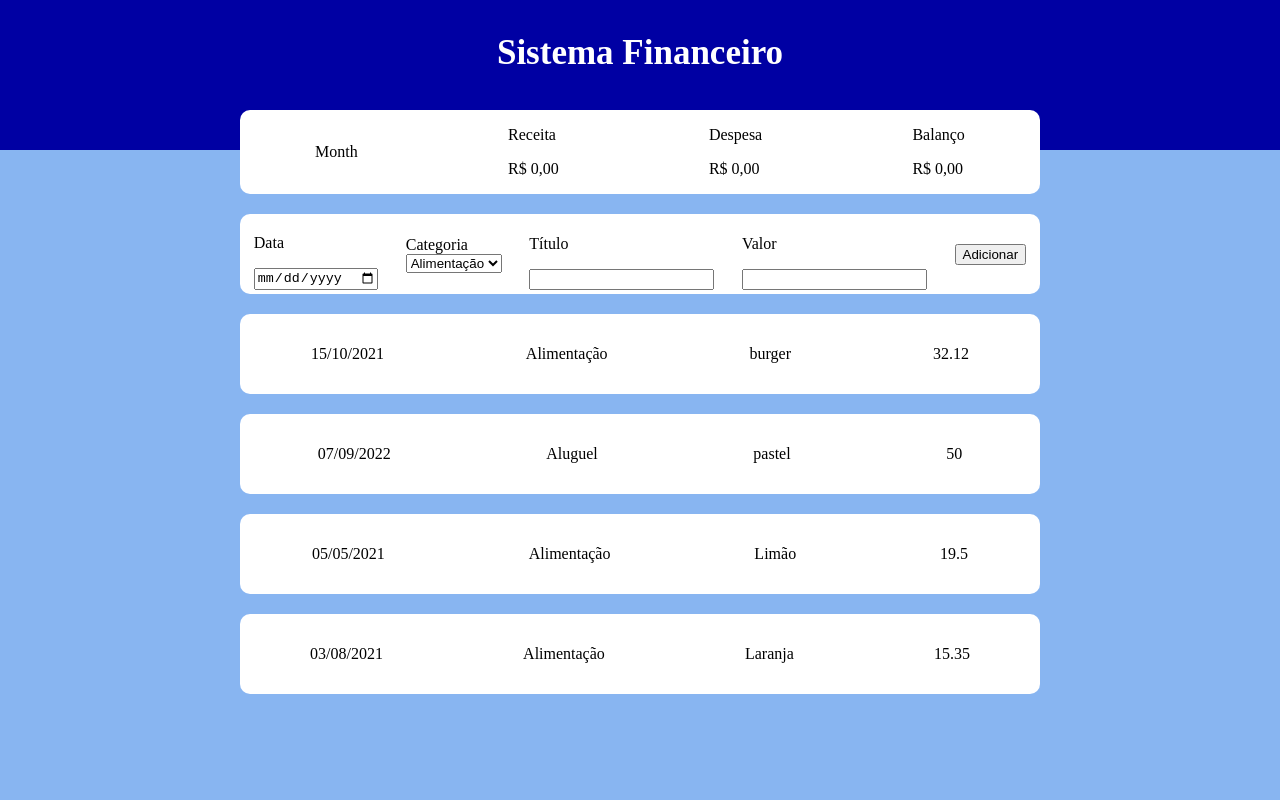
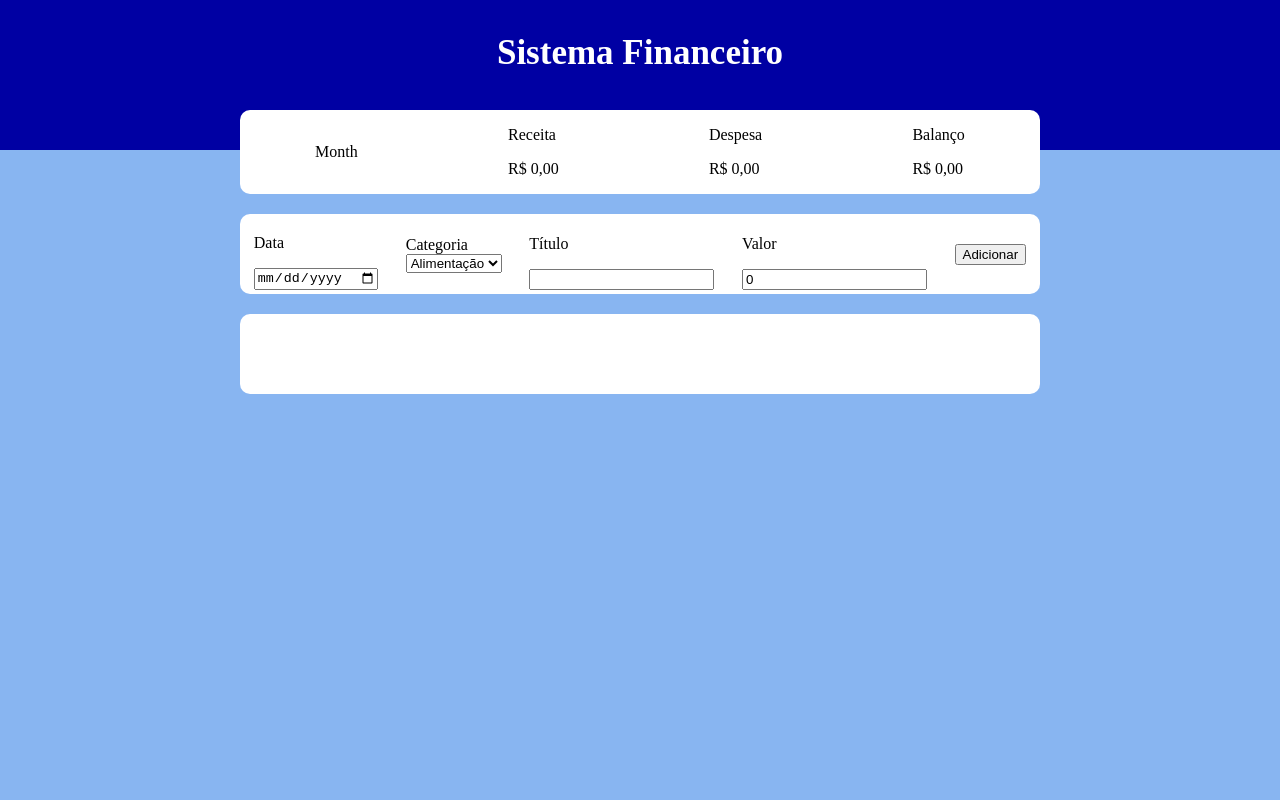
Before and after one commit to RamonMaximiliano/simple-expense-tracker, a React (Create React App) app: page / in a window 1280 px wide. Shown: the top 800 px of the page. Built offline with nearby package versions, Linux system fonts and the light colour scheme.

Commit message:
array of expenses

```diff
--- a/src/App.tsx
+++ b/src/App.tsx
@@ -1,23 +1,31 @@
 import React from 'react';
-import {useState} from 'react'
+import {useState, useEffect} from 'react'
 import './App.css';
 import Total from './components/Total/index'
 import New from './components/New/index'
 import Expense from './components/Expense/index'
 
 type Item = {
-  date: string,
-  category: string,
-  title: string,
-  value: number
+  date: string | undefined,
+  category: string | undefined,
+  title: string | undefined,
+  value: number| undefined,
+  key?: number| undefined
 }
 
 function App() {
   const [expense, setExpense] = useState<Item>()
+  const [expenseList, setExpenseList] = useState<Item[]>([])
 
 
   //Posteriormente fazer essa const virar um State
-  const expenseItems: Item[] = [
+  const expenseItems: Item[] = expenseList
+
+/*   usar um método javascript para filtrar os undefined do array de expenses em expenseItems
+ */
+
+
+  /* [
     {
       date: '15/10/2021',
       category: 'Alimentação',
@@ -42,9 +50,28 @@ function App() {
       title: 'Laranja',
       value: 15.35
     }
-  ]
+  ] */
 
- console.log(expense)
+
+  console.log(expense)
+
+  useEffect(()=>{
+   let newExpense = {
+    date: expense?.date,
+    category: expense?.category,
+    title: expense?.title,
+    value: expense?.value
+   }
+
+   let testList:Item[] = [...expenseList, newExpense]
+   console.log(expenseList)
+   console.log(testList)
+   setExpenseList(testList)
+
+  },[expense]);
+
+
+
 
   return (
     <div>
@@ -68,23 +95,16 @@ export default App;
 
 /*
 
-Components:
-
-Display total
-Input expense
-Expense list
-Header
-Footer
-
 --------------
 
-Total = Income - Outcome
 Add income or outcome
 Delete income or outcome
-Date of the expense / value / category / Name
+verificar sobre colocar IDs nas expenses para poder excluir-las
+
+Criar lista com novas despesas
+Adicionar informações de total etc, Total = Income - Outcome
 
 
-verificar sobre colocar IDs nas expenses para poder excluir-las
 
 
 */
--- a/src/components/Expense/index.tsx
+++ b/src/components/Expense/index.tsx
@@ -1,10 +1,11 @@
 import './styles.css'
 
 type Props = {
-    date: string,
-    category: string,
-    title: string,
-    value: number
+    date: string | undefined,
+    category: string | undefined,
+    title: string | undefined,
+    value: number| undefined,
+    key?: number| undefined
 }
 
 function Expense({date,category,title,value}:Props){
--- a/src/components/New/index.tsx
+++ b/src/components/New/index.tsx
@@ -7,10 +7,10 @@ type Item = {
     date: string,
     category: string,
     title: string,
-    value: number
+    value: number,
 }
 
-//O props abaixo fiquei confuso, rever video Boni entender o porque, acho que é porque obrigatóriamente precisa de um tipo pra função
+//O props abaixo fiquei confuso, rever video Boni entender o porque, acho que é porque obrigatóriamente precisa de um tipo pra função pois o props que foi passado é um setState, ou seja uma função
  type Props = {
     onsubmitExpense: (item: Item)=> void;
   };
@@ -18,32 +18,44 @@ type Item = {
 function New({onsubmitExpense}:Props) {
     //Criado um state para cada field do expense input
     const [data, setData] = useState<Str>('')
-    const [categoria, setCategoria] = useState<Str>('')
+    const [categoria, setCategoria] = useState<Str>('Alimentação')
     const [titulo, setTitulo] = useState<Str>('')
     const [valor, setValor] = useState<Num>(0)
 
+    //Validando se estão vazios
    function newExpense(){
-        onsubmitExpense({
+        if(data == ''){
+            window.alert('Adicione uma data!')
+        } else if(titulo == ''){
+            window.alert('Adicione um título!')
+        } else if(valor == 0){
+            window.alert('Adicione um valor!')
+        } else {
+              onsubmitExpense({
             date: data,
             category: categoria,
             title: titulo,
             value: valor
         })
+
+        //limpando os campos após enviar o novo item
         setData('')
         setCategoria('')
         setTitulo('')
         setValor(0)
     }
+    }
+
 
     return (
         <form className="mainNew">
             <div>
                 <p>Data</p>
-                <input id="dateInput"  type="date" onChange={e => setData(String(e.target.value))}></input>
+                <input id="dateInput"  type="date" onChange={e => setData(String(e.target.value))} value={data}></input>
             </div>
             <div>
                 <label>Categoria</label><br></br>
-                <select onChange={e => setCategoria(String(e.target.value))}>
+                <select onChange={e => setCategoria(String(e.target.value))} value={categoria}>
                     <option>Alimentação</option>
                     <option>Aluguel</option>
                     <option>Salário</option>
@@ -51,11 +63,11 @@ function New({onsubmitExpense}:Props) {
             </div>
             <div>
                 <p>Título</p>
-                <input type="text" onChange={e => setTitulo(e.target.value)}></input>
+                <input type="text" onChange={e => setTitulo(e.target.value)} value={titulo}></input>
             </div>
             <div>
                 <p>Valor</p>
-                <input type="number" onChange={e => setValor(Number(e.target.value))}></input>
+                <input type="number" onChange={e => setValor(Number(e.target.value))} value={valor}></input>
             </div>
             <input type="button" value="Adicionar" onClick={newExpense}></input>
         </form>
@@ -64,6 +76,5 @@ function New({onsubmitExpense}:Props) {
 export default New
 
 
-//limpar os inputs quando acionar o Adicionar
-//validar campos vazios
-//Dar erro se tenta adicionar algo em branco
+//--limpar os inputs quando acionar o Adicionar = TIve que fazer sem getelementbyid, mas colocando o default value de cada field como sendo o proprio state e então limpando o state
+//--devido que getelementbyid não funciona com typescript sendo que os elementos ficam sem tipagem e da erro
```
